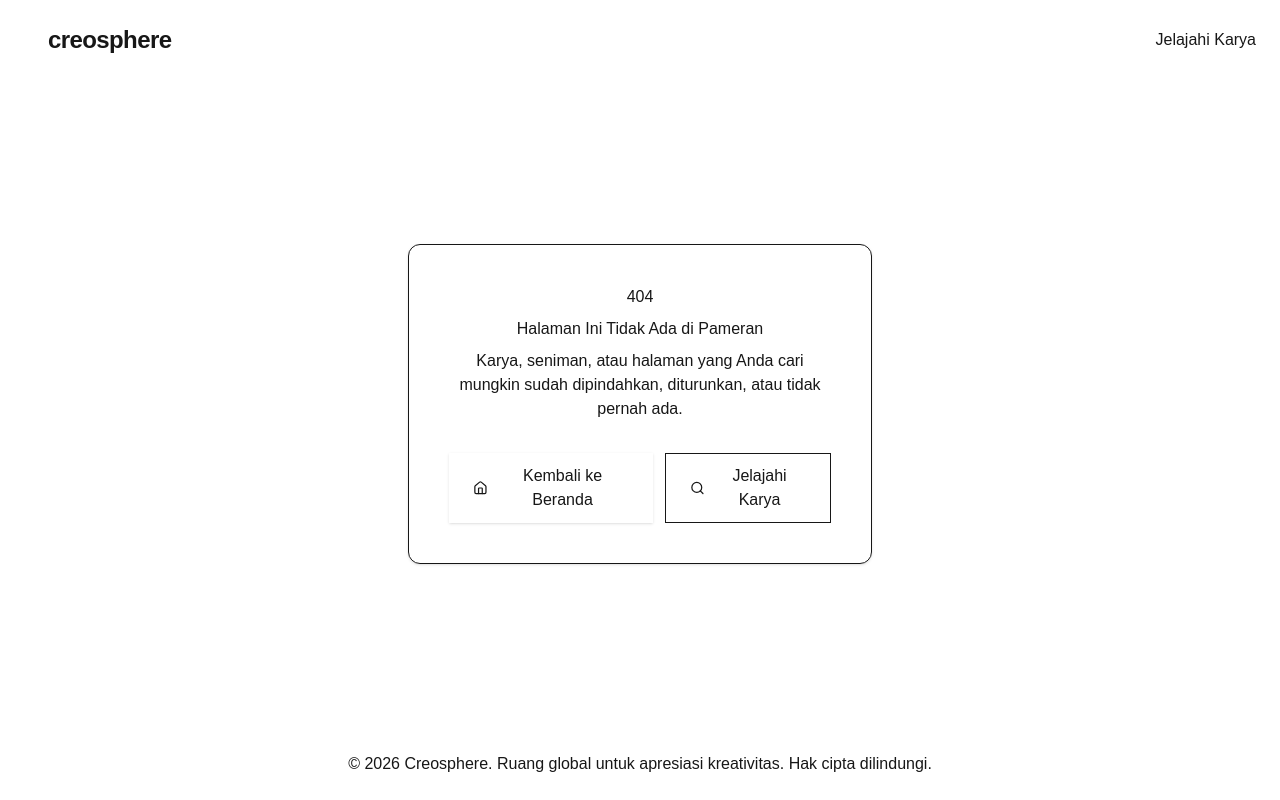
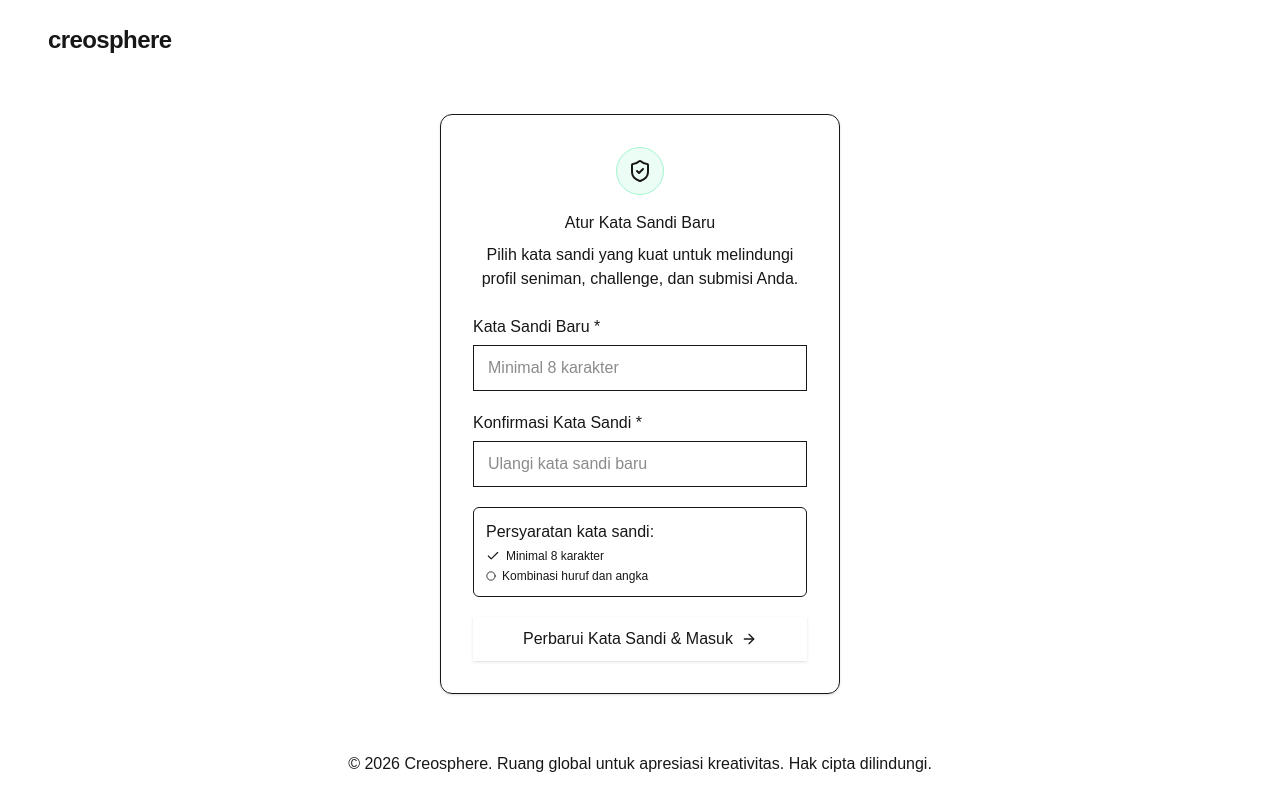
Before and after one commit to firahnuraisyah/Creosphere-Art-Showcase-Platform, a Next.js app: page /reset-password in a window 1280 px wide. Before the commit this address had no page. Built offline with nearby package versions, Linux system fonts and the light colour scheme.

Commit message:
feat: tambah halaman reset password

```diff
--- /dev/null
+++ b/src/app/(auth)/reset-password/actions.js
@@ -0,0 +1,12 @@
+    "use server";
+
+    import { redirect } from "next/navigation";
+    import { cekPassword } from "@/lib/validasi";
+
+    export async function aturSandiBaru(formData) {
+    const baru = String(formData.get("new_password") || "");
+    const ulang = String(formData.get("confirm_password") || "");
+    const galat = cekPassword(baru) || (baru !== ulang ? "Konfirmasi kata sandi tidak cocok." : null);
+    if (galat) redirect("/reset-password?galat=" + encodeURIComponent(galat));
+    redirect("/login?sukses=" + encodeURIComponent("Silakan masuk. Untuk mengganti kata sandi, gunakan menu Pengaturan Akun."));
+    }
--- /dev/null
+++ b/src/app/(auth)/reset-password/page.jsx
@@ -0,0 +1,58 @@
+    import { ShieldCheck, Check, Circle, ArrowRight } from "lucide-react";
+    import HeaderAuth from "@/components/layout/HeaderAuth";
+    import Pemberitahuan from "@/components/ui/Pemberitahuan";
+    import TombolKirim from "@/components/ui/TombolKirim";
+    import { kelasLabel, kelasInput, kelasTombolUtama } from "@/lib/gaya";
+    import { aturSandiBaru } from "./actions";
+
+    export const metadata = { title: "Atur Kata Sandi Baru" };
+
+    export default async function HalamanResetSandi({ searchParams }) {
+    const { galat } = await searchParams;
+    return (
+        <>
+        <HeaderAuth />
+        <main className="w-full max-w-md mx-auto px-6 py-8">
+            <div className="bg-light-surface rounded-xl border border-light-outline-variant p-8 shadow-sm">
+            <div className="w-12 h-12 rounded-full bg-emerald-50 text-success border border-emerald-200 flex items-center justify-center mx-auto mb-4">
+                <ShieldCheck className="w-6 h-6" />
+            </div>
+            <div className="text-center mb-6">
+                <h1 className="font-headline text-headline-md text-light-on-surface mb-2">Atur Kata Sandi Baru</h1>
+                <p className="text-body-sm text-light-on-surface-variant text-pretty">
+                Pilih kata sandi yang kuat untuk melindungi profil seniman, challenge, dan submisi Anda.
+                </p>
+            </div>
+            <form action={aturSandiBaru} className="space-y-5">
+                <Pemberitahuan galat={galat} />
+                <div>
+                <label htmlFor="new_password" className={kelasLabel}>
+                    Kata Sandi Baru <span className="text-danger">*</span>
+                </label>
+                <input type="password" id="new_password" name="new_password" required maxLength={72} placeholder="Minimal 8 karakter" className={kelasInput} />
+                </div>
+                <div>
+                <label htmlFor="confirm_password" className={kelasLabel}>
+                    Konfirmasi Kata Sandi <span className="text-danger">*</span>
+                </label>
+                <input type="password" id="confirm_password" name="confirm_password" required maxLength={72} placeholder="Ulangi kata sandi baru" className={kelasInput} />
+                </div>
+                <div className="p-3 bg-warm-cream rounded-md border border-light-outline text-body-sm text-light-on-surface-variant space-y-1">
+                <p className="font-medium text-light-on-surface">Persyaratan kata sandi:</p>
+                <p className="flex items-center gap-1.5 text-xs text-success">
+                    <Check className="w-3.5 h-3.5" /> Minimal 8 karakter
+                </p>
+                <p className="flex items-center gap-1.5 text-xs text-light-on-surface-variant">
+                    <Circle className="w-2.5 h-2.5" /> Kombinasi huruf dan angka
+                </p>
+                </div>
+                <TombolKirim className={kelasTombolUtama}>
+                <span>Perbarui Kata Sandi &amp; Masuk</span>
+                <ArrowRight className="w-4 h-4" />
+                </TombolKirim>
+            </form>
+            </div>
+        </main>
+        </>
+    );
+    }
```
